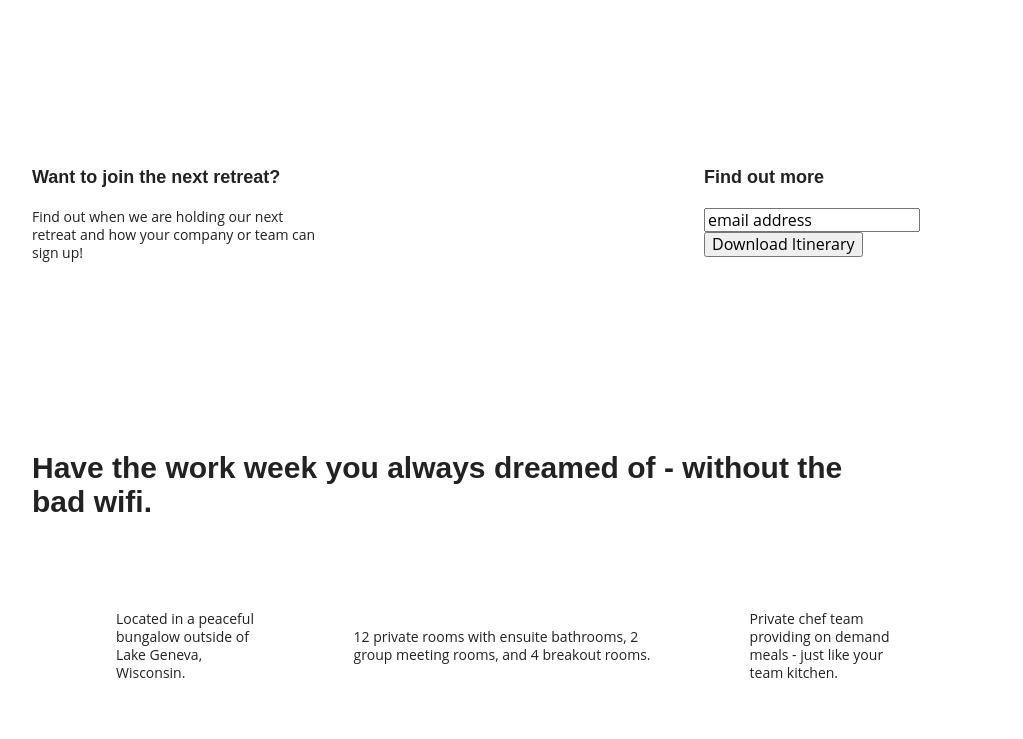
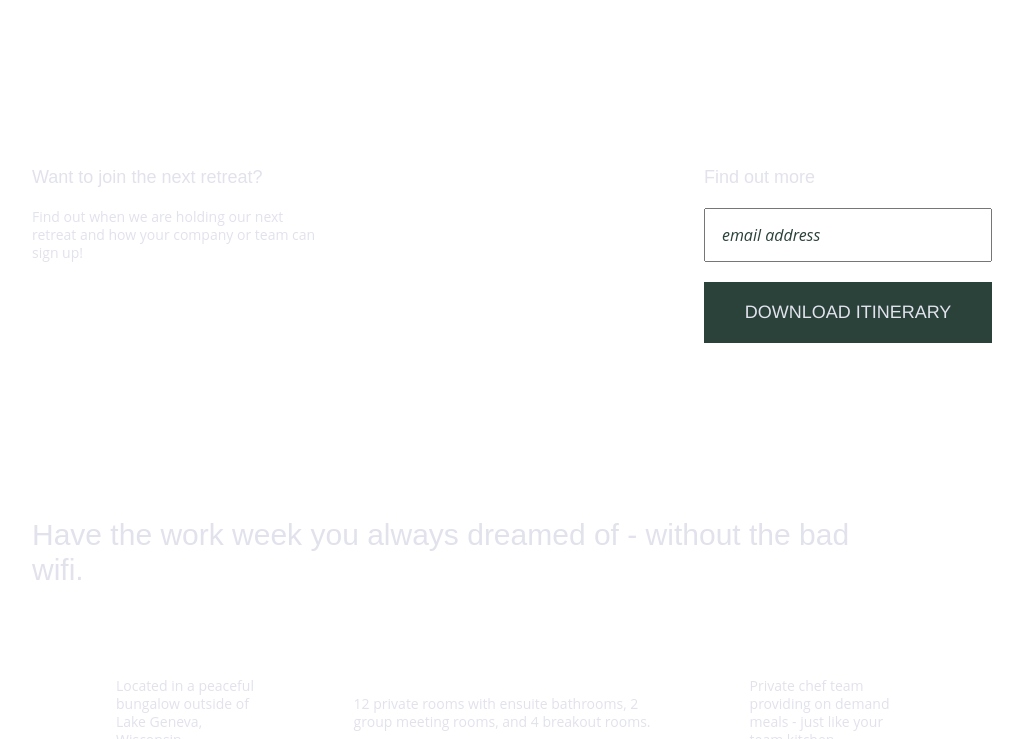
Before and after one commit to tvtvnka/unplugged-project, a website built with Parcel: page index.html in a window 1280 px wide. Shown: the part 362-1101 px from the top of the page, without its empty margins (128-1151 px from the left). Built offline with nearby package versions, Linux system fonts and the light colour scheme.

Commit message:
Added css base styles

```diff
--- a/css/main.css
+++ b/css/main.css
@@ -96,6 +96,7 @@ body {
  font-family: "Open Sans", sans-serif;
  font-size: 1em;
  text-align: left;
+ color: #e2e2ed;
 }
 
 ul,
@@ -106,17 +107,20 @@ ol {
 a {
 	color: #e2e2ed;
   text-decoration: none;
+  text-transform: uppercase;
 }
 
 h2 {
   font-family: 'Poppins', sans-serif;
   font-size: 1.875em;
+  font-weight: 500;
 }
 
 h3,
 h4 {
   font-family: 'Poppins', sans-serif;
   font-size: 1.125em;
+  font-weight: 500;
   margin: 20px 0;
 }
 
@@ -142,9 +146,31 @@ address {
   margin: 50px 0;
 }
 
-   .content-wrapper {
-  width: 90%;
-  margin: 50px 0;
+/*-------- Homepage Form --------*/
+aside .form {
+  margin-top: 30px;
+}
+
+input[type=text] {
+  box-sizing: border-box;
+  width: 100%;
+  color: #2a423a;
+  font-style: italic;
+  padding: 1em;
+}
+
+input[type=button] {
+  width: 100%;
+  padding: 20px 0;
+  margin-top: 20px;
+  background-color: #2a423a;
+  font-family: 'Poppins', Helvetica, Arial, sans-serif;
+  font-weight: 500;
+  font-size: 1.125em;
+  color: #e2e3ed;
+  border: none;
+  text-align: center;
+  text-transform: uppercase;
 }
 
    /*-----------Base Header - Footer Styles--------*/
```
